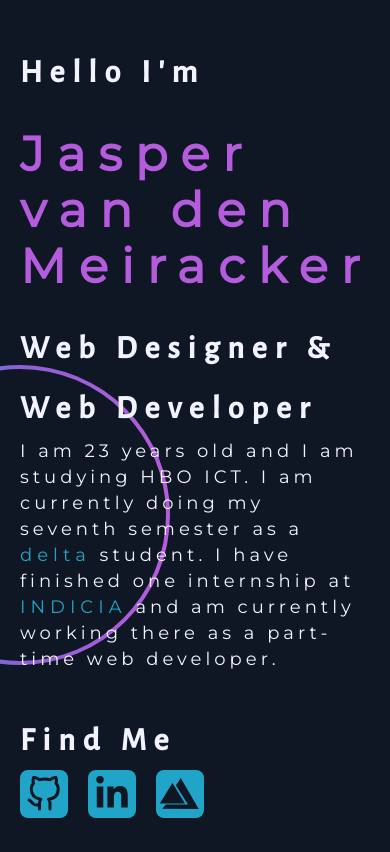
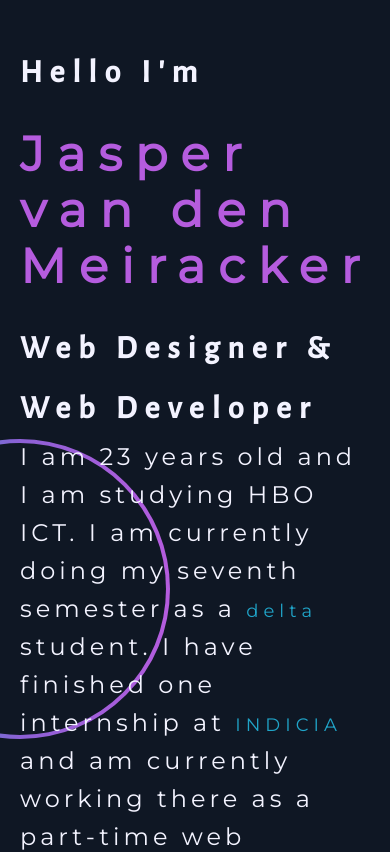
Before and after one commit to Jasper123pyah/portfolio, a React (Vite) app: page / in a window 390 px wide. Shown: the top 852 px of the page. Built offline with nearby package versions, Linux system fonts and the light colour scheme.

Commit message:
Better look on mobile text

```diff
--- a/src/index.scss
+++ b/src/index.scss
@@ -41,11 +41,6 @@ html, .root {
     font-size: 24px;
     line-height: 38px;
     letter-spacing: 5px;
-
-    @media (max-width: 768px) {
-        font-size: 18px;
-        line-height: 26px;
-    }
 }
 
 h1, .h1 {
```
